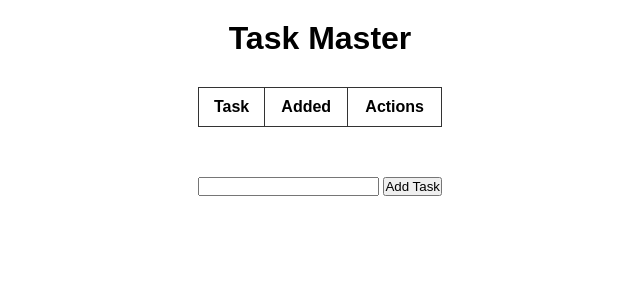
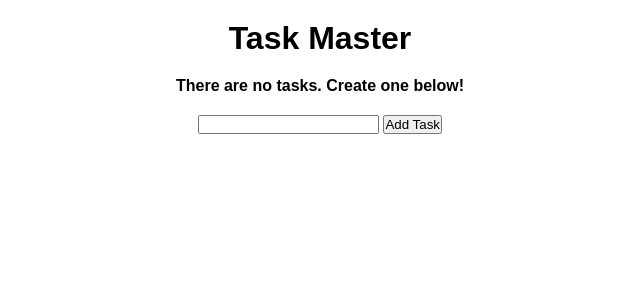
Before and after one commit to Huclark/Todo_WebApp, a Flask app: page / in a window 1280 px wide. Shown: the top 300 px of the page, without its empty margins (320-960 px from the left). Run offline with Flask 3, Linux system fonts and the light colour scheme; lists and menus that the app fills with data are empty.

Commit message:
Update: text for no tasks

```diff
--- a/templates/index.html
+++ b/templates/index.html
@@ -7,6 +7,10 @@
 {% block body %}
 <div class="content">
     <h1>Task Master</h1>
+
+    {% if tasks|length < 1 %}
+        <h4>There are no tasks. Create one below!</h4>
+    {% else %}
         <table>
             <tr>
                 <th>Task</th>
@@ -25,6 +29,7 @@
                 </tr>
             {% endfor %}
         </table>
+    {% endif %}
 
     <form action="/" method="post">
         <input type="text" name="content">
```
Lines whose indentation alone changed are shown as unchanged.
